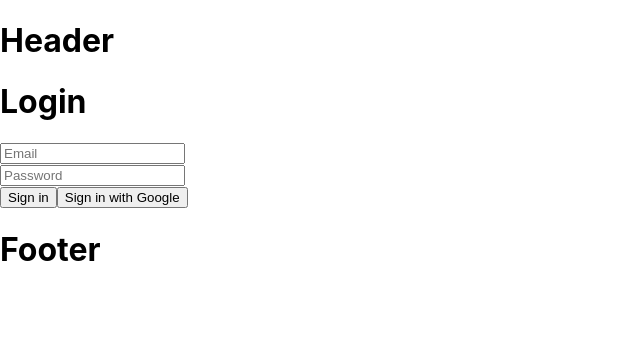
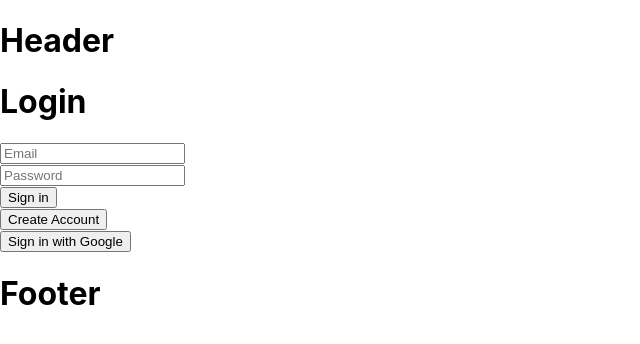
Before and after one commit to sahanperera00/Firebase-Course, a React (Create React App) app in the folder frontend/: page / in a window 1280 px wide. Shown: the top 344 px of the page, without its empty margins (0-640 px from the left). Built offline with nearby package versions, Linux system fonts and the light colour scheme; no server answers.

Commit message:
login implemented

```diff
--- a/frontend/src/pages/Login.js
+++ b/frontend/src/pages/Login.js
@@ -24,7 +24,7 @@ function Login() {
     signInWithEmailAndPassword(auth, data.email, data.password)
       .then(() => {
         //   alert("Signin Successfull");
-        navigate("/");
+        navigate("/home");
       })
       .catch((error) => {
         alert("Signin Unsuccessfull");
@@ -44,7 +44,7 @@ function Login() {
   useEffect(() => {
     onAuthStateChanged(auth, (user) => {
       if (user) {
-        navigate("/");
+        navigate("/home");
       }
     });
   }, []);
@@ -65,6 +65,15 @@ function Login() {
       />
       <br />
       <button onClick={handleSignin}>Sign in</button>
+      <br />
+      <button
+        onClick={(e) => {
+          navigate("/signup");
+        }}
+      >
+        Create Account
+      </button>
+      <br />
       <button onClick={handleGoogleSignin}>Sign in with Google</button>
     </>
   );
```
